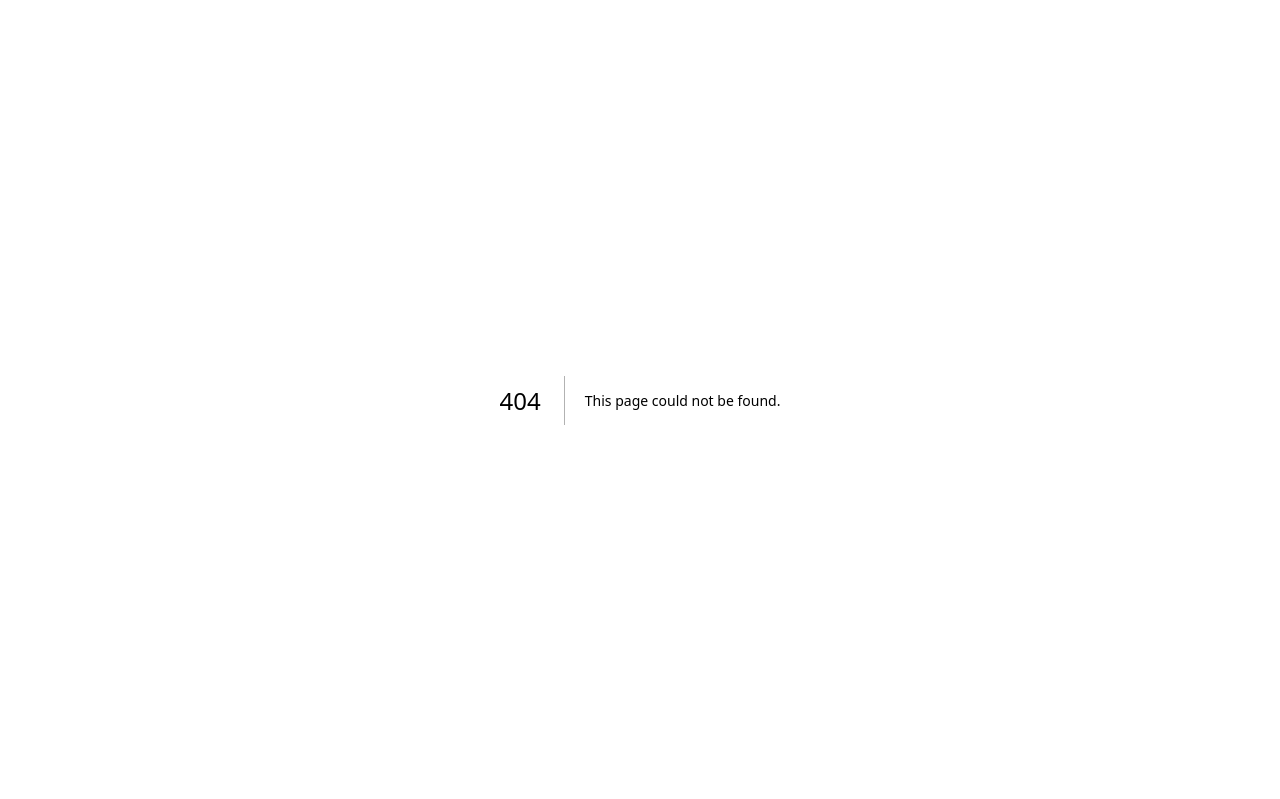
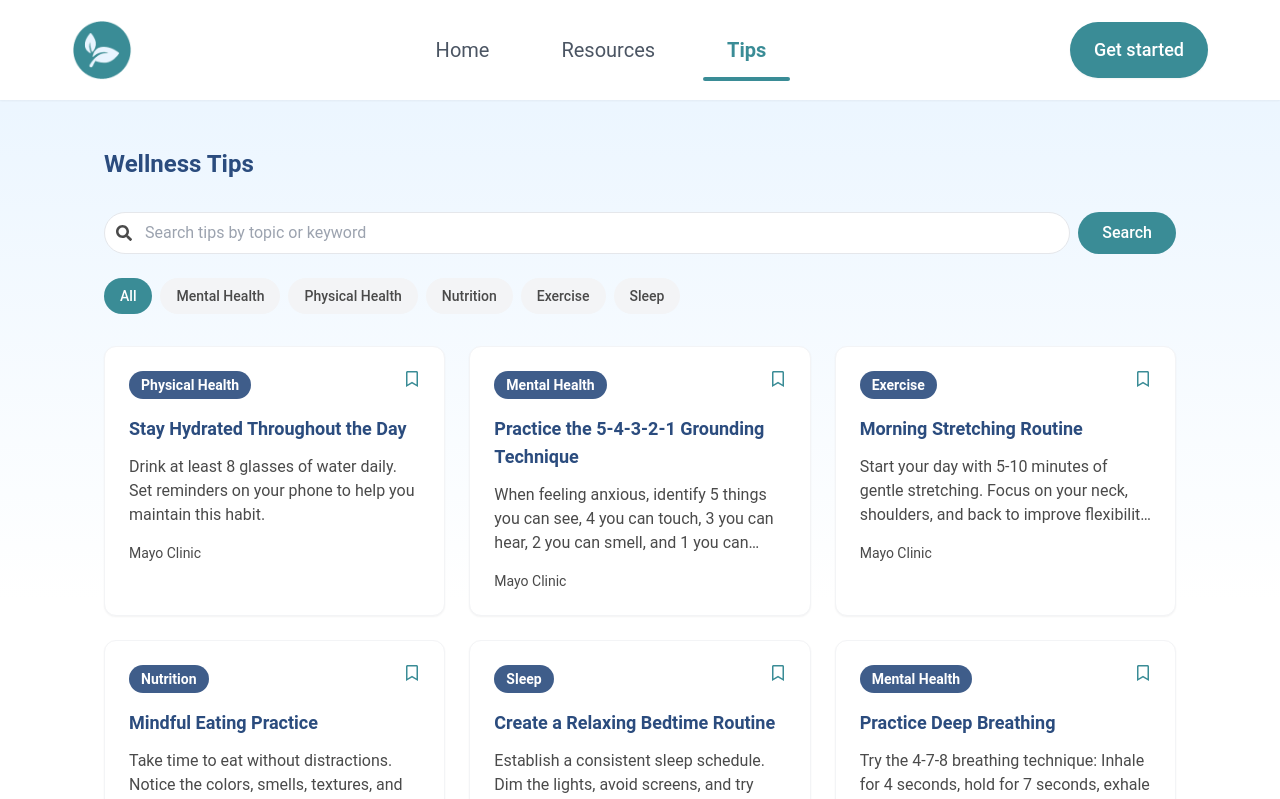
Before and after one commit to dan-pham/My-Wellness-Journey, a Next.js app in the folder my-wellness-journey/: page /tips in a window 1280 px wide. Before the commit this address had no page. Shown: the top 799 px of the page. Built offline with nearby package versions, Linux system fonts and the light colour scheme.

Commit message:
[UI] Create Tips page

```diff
--- /dev/null
+++ b/my-wellness-journey/src/app/components/TipCard.tsx
@@ -0,0 +1,40 @@
+import { FaBookmark, FaRegBookmark, FaClock } from "react-icons/fa";
+
+interface TipCardProps {
+	id: string;
+	title: string;
+	content: string;
+	category: string;
+	source: string;
+	isSaved: boolean;
+	onSaveToggle: () => void;
+}
+
+const TipCard = ({ title, content, category, source, isSaved, onSaveToggle }: TipCardProps) => {
+	return (
+		<div className="bg-white rounded-xl p-6 shadow-sm hover:shadow-md transition-all duration-200 border border-gray-100">
+			<div className="flex items-start justify-between gap-4 mb-4">
+				<span className="px-3 py-1 text-sm font-semibold text-white bg-primary-heading/90 rounded-full">
+					{category}
+				</span>
+				<button
+					onClick={onSaveToggle}
+					className="text-primary-accent hover:scale-110 transition-transform duration-200"
+					aria-label={isSaved ? "Remove from saved" : "Save tip"}
+				>
+					{isSaved ? <FaBookmark className="w-4 h-4" /> : <FaRegBookmark className="w-4 h-4" />}
+				</button>
+			</div>
+
+			<h3 className="text-lg font-semibold text-primary-heading mb-3 line-clamp-2">{title}</h3>
+
+			<p className="text-primary-subheading mb-4 line-clamp-3">{content}</p>
+
+			<div className="flex items-center justify-between text-sm text-primary-subheading mt-auto">
+				<span>{source}</span>
+			</div>
+		</div>
+	);
+};
+
+export default TipCard;
--- /dev/null
+++ b/my-wellness-journey/src/app/tips/page.tsx
@@ -0,0 +1,222 @@
+"use client";
+
+import { useState } from "react";
+import TipCard from "../components/TipCard";
+import { FaSearch, FaArrowRight } from "react-icons/fa";
+import Header from "../components/Header";
+import Footer from "../components/Footer";
+
+const sampleTips = [
+	{
+		id: "1",
+		title: "Stay Hydrated Throughout the Day",
+		content:
+			"Drink at least 8 glasses of water daily. Set reminders on your phone to help you maintain this habit.",
+		category: "Physical Health",
+		source: "Mayo Clinic",
+		isSaved: false,
+	},
+	{
+		id: "2",
+		title: "Practice the 5-4-3-2-1 Grounding Technique",
+		content:
+			"When feeling anxious, identify 5 things you can see, 4 you can touch, 3 you can hear, 2 you can smell, and 1 you can taste.",
+		category: "Mental Health",
+		source: "Mayo Clinic",
+		isSaved: false,
+	},
+	{
+		id: "3",
+		title: "Morning Stretching Routine",
+		content:
+			"Start your day with 5-10 minutes of gentle stretching. Focus on your neck, shoulders, and back to improve flexibility and reduce stiffness.",
+		category: "Exercise",
+		source: "Mayo Clinic",
+		isSaved: false,
+	},
+	{
+		id: "4",
+		title: "Mindful Eating Practice",
+		content:
+			"Take time to eat without distractions. Notice the colors, smells, textures, and flavors of your food. This helps with digestion and portion control.",
+		category: "Nutrition",
+		source: "Mayo Clinic",
+		isSaved: false,
+	},
+	{
+		id: "5",
+		title: "Create a Relaxing Bedtime Routine",
+		content:
+			"Establish a consistent sleep schedule. Dim the lights, avoid screens, and try relaxing activities like reading or gentle stretching 30 minutes before bed.",
+		category: "Sleep",
+		source: "Mayo Clinic",
+		isSaved: false,
+	},
+	{
+		id: "6",
+		title: "Practice Deep Breathing",
+		content:
+			"Try the 4-7-8 breathing technique: Inhale for 4 seconds, hold for 7 seconds, exhale for 8 seconds. Repeat 4 times to reduce stress.",
+		category: "Mental Health",
+		source: "Mayo Clinic",
+		readTime: "2 min read",
+		isSaved: false,
+	},
+	{
+		id: "7",
+		title: "Incorporate More Plant-Based Foods",
+		content:
+			"Add one extra serving of vegetables to each meal. Try meatless Mondays to explore new plant-based protein sources.",
+		category: "Nutrition",
+		source: "Mayo Clinic",
+		isSaved: false,
+	},
+	{
+		id: "8",
+		title: "Take Regular Movement Breaks",
+		content:
+			"For every hour of sitting, take a 2-3 minute movement break. Stand up, stretch, or walk around to improve circulation.",
+		category: "Exercise",
+		source: "Mayo Clinic",
+		isSaved: false,
+	},
+	{
+		id: "9",
+		title: "Practice Gratitude Daily",
+		content:
+			"Write down three things you're grateful for each day. This simple practice can improve mental well-being and reduce stress.",
+		category: "Mental Health",
+		source: "Mayo Clinic",
+		isSaved: false,
+	},
+	{
+		id: "10",
+		title: "Smart Snacking Strategies",
+		content:
+			"Keep healthy snacks like nuts, fruits, or yogurt readily available. Plan your snacks to avoid impulsive eating.",
+		category: "Nutrition",
+		source: "Mayo Clinic",
+		isSaved: false,
+	},
+];
+
+export default function TipsPage() {
+	const [isAuthenticated] = useState(false);
+	const [savedTips, setSavedTips] = useState<Set<string>>(new Set());
+	const [searchQuery, setSearchQuery] = useState("");
+	const [selectedCategory, setSelectedCategory] = useState<string | null>(null);
+
+	const handleSearch = (e: React.FormEvent) => {
+		e.preventDefault();
+		console.log("Searching for:", searchQuery);
+	};
+
+	const handleSaveToggle = (tipId: string) => {
+		setSavedTips((prev) => {
+			const newSaved = new Set(prev);
+			if (newSaved.has(tipId)) {
+				newSaved.delete(tipId);
+			} else {
+				newSaved.add(tipId);
+			}
+			return newSaved;
+		});
+	};
+
+	const categories = ["All", "Mental Health", "Physical Health", "Nutrition", "Exercise", "Sleep"];
+
+	return (
+		<main className="min-h-screen w-full">
+			<Header />
+			<div className="max-w-[1200px] mx-auto px-6 md:px-12 lg:px-16 py-12">
+				{/* My Saved Tips Section */}
+				{isAuthenticated && (
+					<section className="mb-16">
+						<div className="flex items-center justify-between mb-8">
+							<h2 className="text-2xl font-semibold text-primary-heading">My Saved Tips</h2>
+							<button className="text-primary-accent hover:text-primary-accent/80 transition-colors duration-200 flex items-center gap-2">
+								View All <FaArrowRight className="w-4 h-4" />
+							</button>
+						</div>
+						<div className="grid grid-cols-1 md:grid-cols-2 lg:grid-cols-3 gap-6">
+							{sampleTips
+								.filter((tip) => savedTips.has(tip.id))
+								.map((tip) => (
+									<TipCard
+										key={tip.id}
+										{...tip}
+										isSaved={true}
+										onSaveToggle={() => handleSaveToggle(tip.id)}
+									/>
+								))}
+						</div>
+					</section>
+				)}
+
+				{/* All Tips Section */}
+				<section>
+					<div className="flex items-center justify-between mb-8">
+						<h2 className="text-2xl font-semibold text-primary-heading">Wellness Tips</h2>
+					</div>
+
+					{/* Search and Filter Section */}
+					<div className="space-y-6 mb-8">
+						{/* Search Bar */}
+						<form onSubmit={handleSearch} className="relative">
+							<div className="flex gap-2">
+								<div className="relative flex-1">
+									<input
+										type="text"
+										placeholder="Search tips by topic or keyword"
+										value={searchQuery}
+										onChange={(e) => setSearchQuery(e.target.value)}
+										className="w-full px-4 py-2 text-primary-heading bg-white border border-gray-200 rounded-full focus:ring-2 focus:ring-primary-accent/20 focus:border-primary-accent outline-none transition-all duration-200 pl-10"
+									/>
+									<FaSearch className="w-4 h-4 absolute left-3 top-1/2 -translate-y-1/2 text-primary-subheading" />
+								</div>
+								<button
+									type="submit"
+									className="px-6 py-2 bg-primary-accent text-white rounded-full hover:bg-primary-accent/90 transition-colors duration-200 font-medium"
+								>
+									Search
+								</button>
+							</div>
+						</form>
+
+						{/* Category Filter Chips */}
+						<div className="flex flex-wrap gap-2">
+							{categories.map((category) => (
+								<button
+									key={category}
+									onClick={() => setSelectedCategory(category === "All" ? null : category)}
+									className={`px-4 py-2 rounded-full text-sm font-medium transition-colors duration-200
+                                            ${
+																							selectedCategory === category ||
+																							(category === "All" && !selectedCategory)
+																								? "bg-primary-accent text-white"
+																								: "bg-gray-100 text-primary-subheading hover:bg-gray-200"
+																						}`}
+								>
+									{category}
+								</button>
+							))}
+						</div>
+					</div>
+
+					{/* Tips Grid */}
+					<div className="grid grid-cols-1 md:grid-cols-2 lg:grid-cols-3 gap-6">
+						{sampleTips.map((tip) => (
+							<TipCard
+								key={tip.id}
+								{...tip}
+								isSaved={savedTips.has(tip.id)}
+								onSaveToggle={() => handleSaveToggle(tip.id)}
+							/>
+						))}
+					</div>
+				</section>
+			</div>
+			<Footer />
+		</main>
+	);
+}
```
